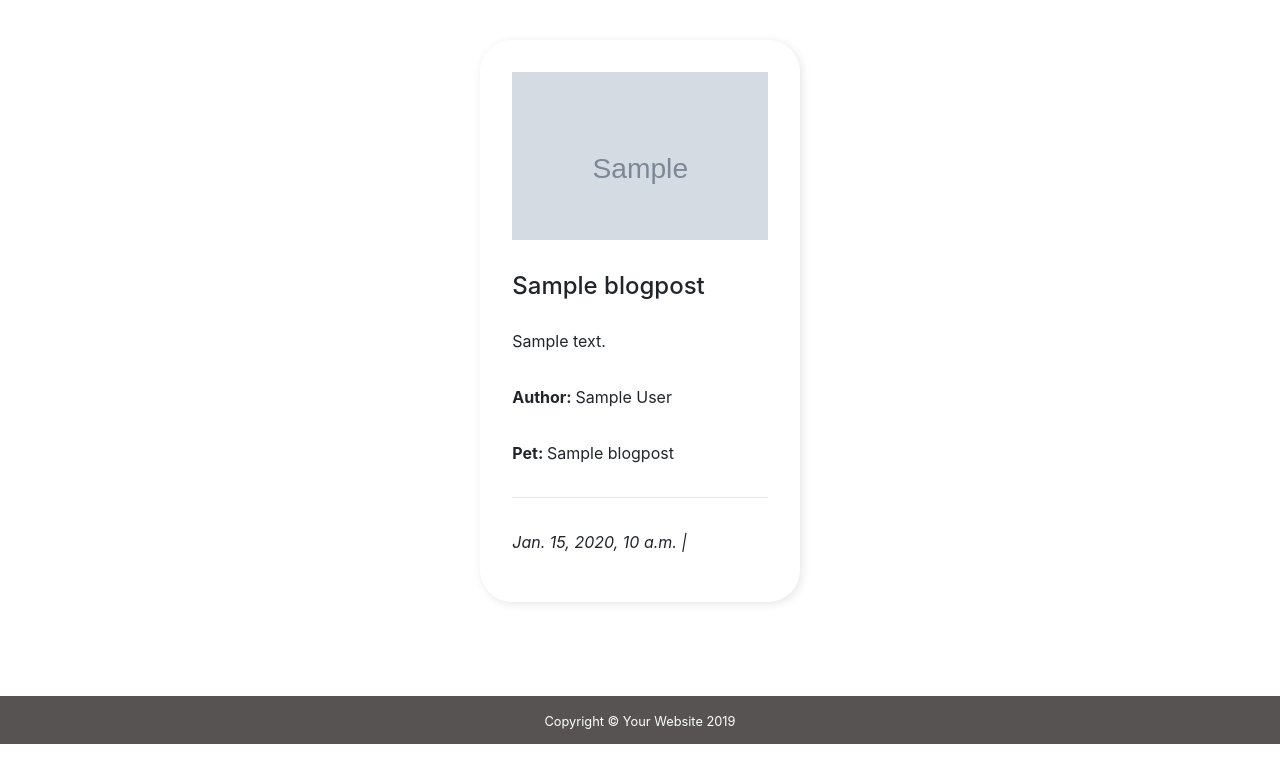
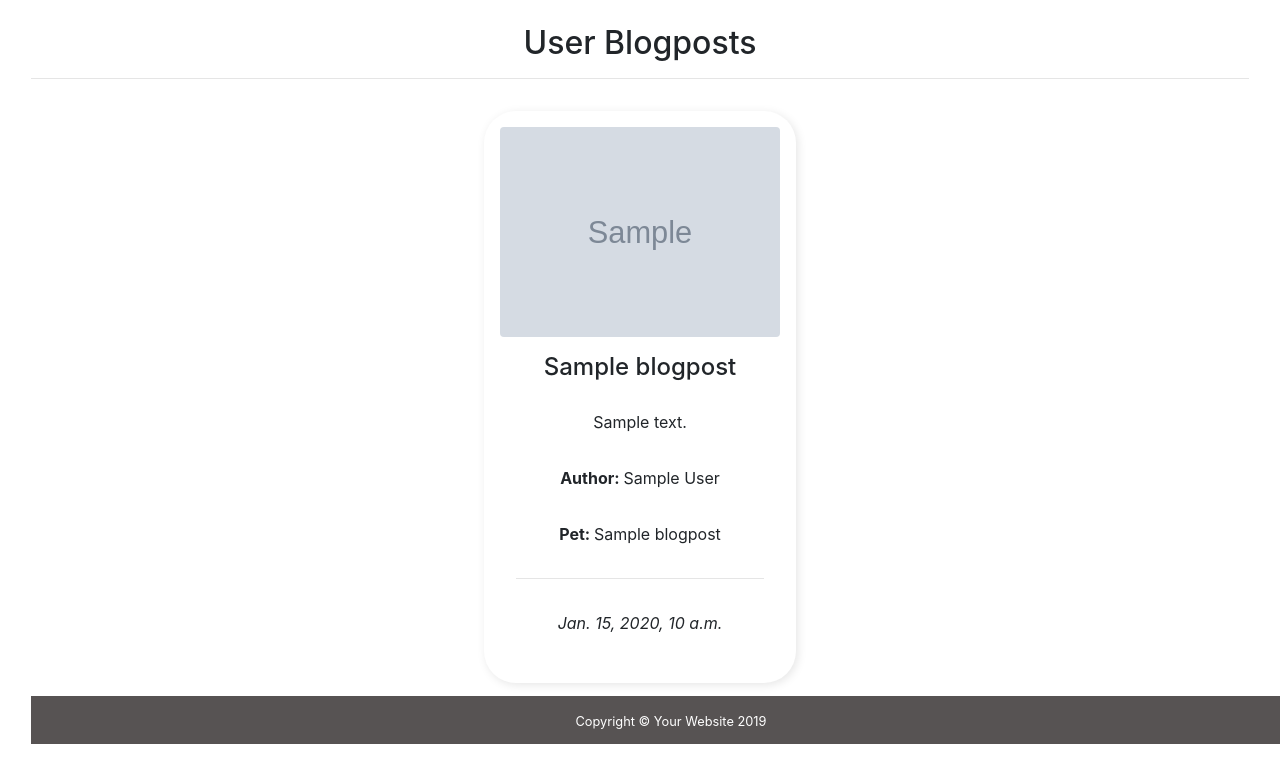
Before and after one commit to 3PU/2nd-paw, a Django app: a page that uses blog/templates/blogposts.html in a window 1280 px wide. Shown: the part 56-835 px from the top of the page. Before the commit the page ends 800 px from the top, so only its background shows below. Run offline with Django 3.2, Linux system fonts and the light colour scheme; tables that the repository leaves empty hold one stand-in row (values such as "Sample post"); grey boxes marked "Sample" are stand-in pictures; some libraries are stand-ins or nearby versions.

Commit message:
Added headline, updated image link and removed views counter

```diff
--- a/blog/templates/blogposts.html
+++ b/blog/templates/blogposts.html
@@ -2,15 +2,19 @@
 
 {% load static from staticfiles %}
 
-{% block page_title %}Products{% endblock %}
+{% block page_title %}User Blogposts{% endblock %}
 
 {% block page_content %}
     <div class="products-container">
+        <div class="col text-center">
+            <h2>User Blogposts</h2>
+            <hr>
+        <div>
         <div class="row justify-content-center">
             {% for post in blog_post %}
                 <div class="col-xs-12 col-sm-10 col-lg-5 col-xl-3 card">
-                    <div class="d-flex product-image-container">
-                        <div class="product-image" style="background-image: url('{{ MEDIA_URL }}{{ post.image }}')"></div>
+                    <div>
+                        <img class="product-image rounded" src="{{ MEDIA_URL }}{{ post.image }}">
                     </div>
                     <div class="product-text-container">
                         <h4>{{ post.title }}</h4>
@@ -18,7 +22,7 @@
                         <p><strong>Author: </strong>{{ post.author.get_full_name | capfirst }}</p>
                         <p><strong>Pet: </strong>{{ post.animal_name }}</p>
                         <hr>
-                        <p><i>{{ post.published_date }} | {{ post.views }}</i></h6>
+                        <p><i>{{ post.published_date }}</i></h6>
                     </div>
                 </div>
             {% endfor %}
```
